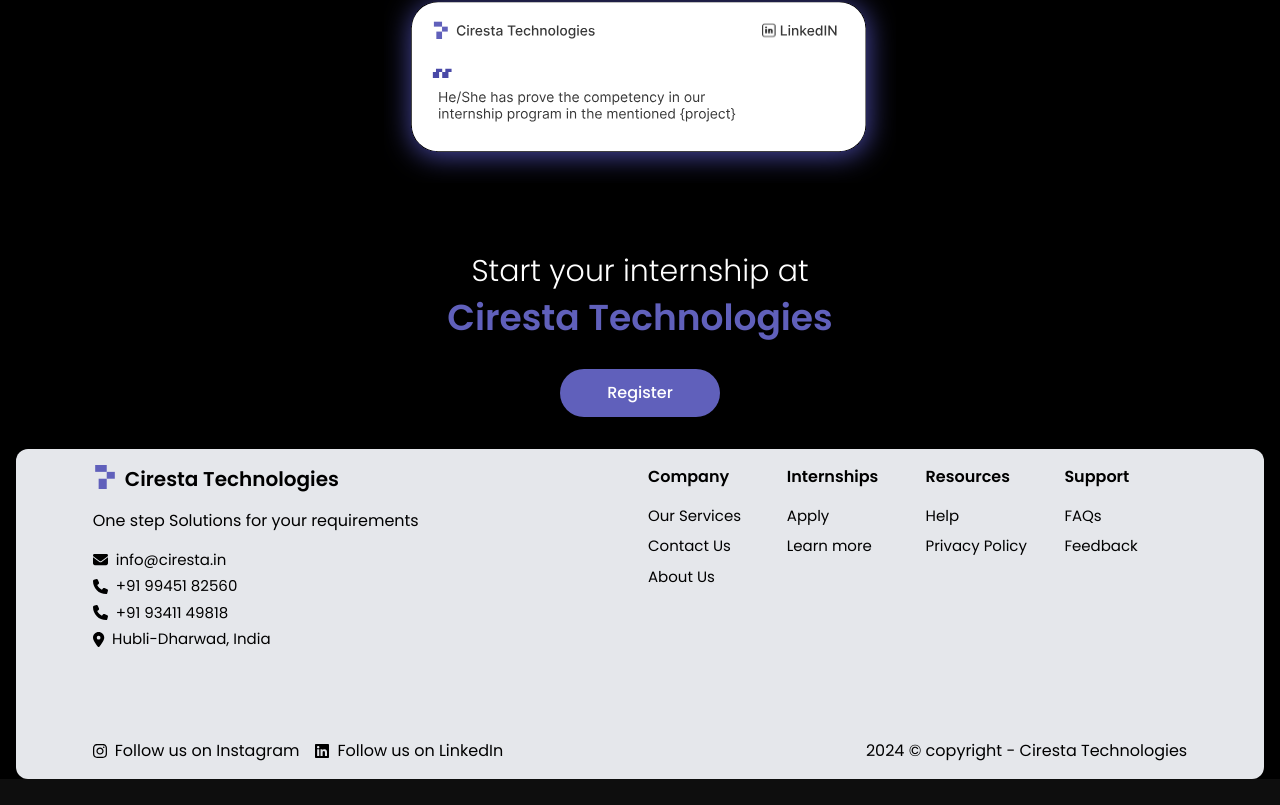
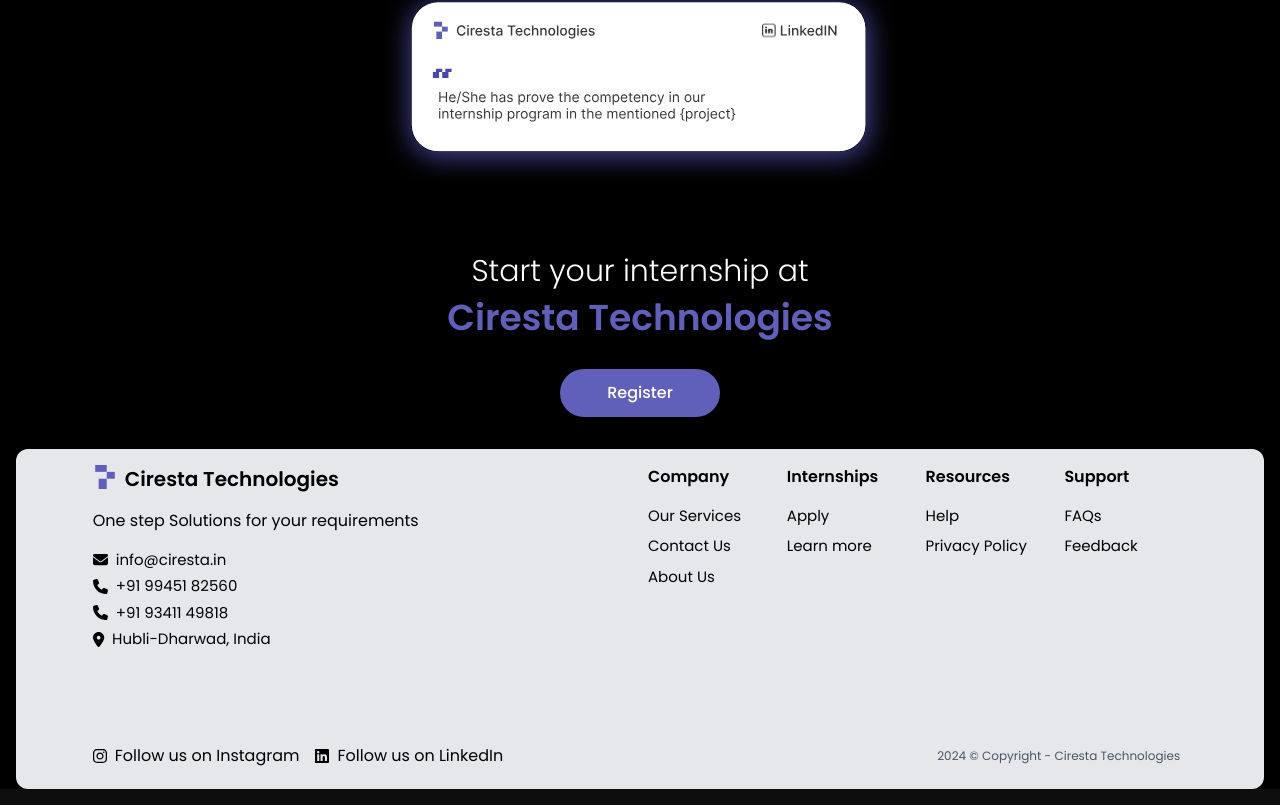
Before and after one commit to Ciresta/Landing-Page-Ciresta, a React (Create React App) app: page /internships in a window 1280 px wide. Shown: the part 3070-3875 px from the top of the page. Built offline with nearby package versions, Linux system fonts and the light colour scheme.

Commit message:
internship page done

```diff
--- a/src/components/Footer.js
+++ b/src/components/Footer.js
@@ -83,7 +83,7 @@
                         <a href="#linkedin" className="text-black ml-2">Follow us on LinkedIn</a>
                     </div>
                 </div>
-                <p className="text-black text-center md:text-left">2024 &copy; copyright - Ciresta Technologies</p>
+                <p className="text-gray-600 text-center text-sm md:text-left" style={{fontSize: "12px", margin: "7px"}}>2024 &copy; Copyright - Ciresta Technologies</p>
             </div>
         </div>
     );
--- a/src/components/Team.js
+++ b/src/components/Team.js
@@ -48,7 +48,7 @@
           <div className="relative text-center">
             <img src={abhishekImage} alt="Abhishek Singh" className="w-full h-auto rounded-lg" />
             <div className="absolute top-0 sm:top-10 left-0 right-0 text-center text-black">
-              <h2 className="text-lg sm:text-xl md:text-2xl mt-2 font-semibold poppins-semibold">Abhishek Singh</h2>
+              <h2 className="text-lg sm:text-xl md:text-2xl mt-2 font-semibold poppins-semibold">Abhisheksingh</h2>
               <p className="mt-1 poppins-light text-xs sm:text-sm md:text-base">
                 Database & Back-end Development
               </p>
```
